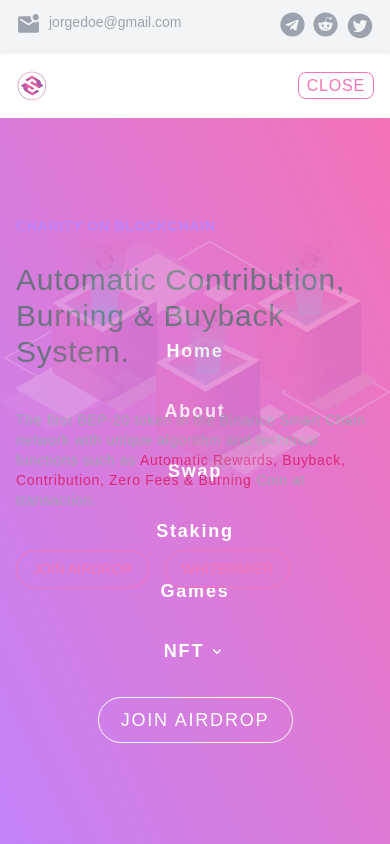
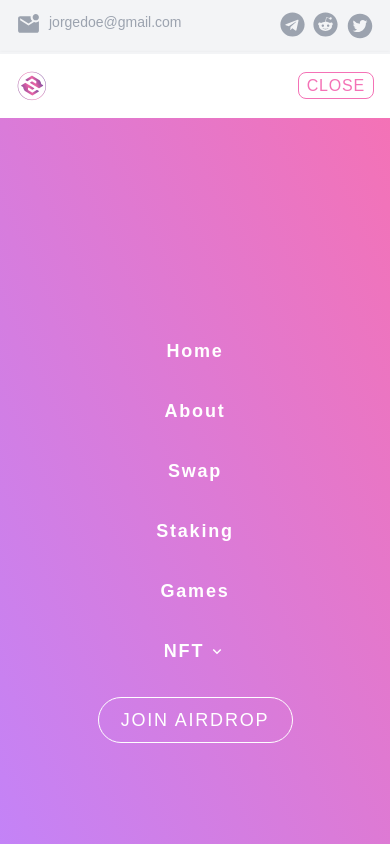
Before and after one commit to zealotdev/succorcoin, a Next.js app: page / in a window 390 px wide. Both pictures are taken after a click on the element "MENU". Shown: the top 844 px of the page. Built offline with nearby package versions, Linux system fonts and the light colour scheme.

Commit message:
Z-index fixes on MobNav

```diff
--- a/components/Hero/index.js
+++ b/components/Hero/index.js
@@ -59,7 +59,7 @@ export default function Hero() {
   }, []);
   return (
     <div>
-      <div className="flex flex-col md:flex md:flex-row justify-between my-24 mb-36 md:my-22 lg:my-32 px-4 lg:px-24 xl:px-36 ">
+      <div className="flex flex-col md:flex md:flex-row justify-between my-24 mb-36 md:my-22 lg:my-32 px-4 lg:px-24 xl:px-36">
         <div ref={leftContent} className="relative md:w-6/12 space-y-6">
           <span
             className="text-purple-400 uppercase text-sm tracking-wider font-semibold"
--- a/components/Nav/index.js
+++ b/components/Nav/index.js
@@ -158,7 +158,7 @@ export default function Nav() {
         {/* Menu Links */}
         <div ref={(el) => (menuRef = el)} className="hidden">
           <div
-            className="flex flex-col justify-center bg-gradient-to-tr from-purple-400 to-pink-400 absolute top-30 mt-4 left-0 h-full w-full overflow-hidden"
+            className="flex flex-col justify-center bg-gradient-to-tr from-purple-400 to-pink-400 absolute z-50 top-30 mt-4 left-0 h-full w-full overflow-hidden"
             ref={(el) => (menuWrapperRef = el)}
           >
             <ul className="flex flex-col space-y-8 text-white text-lg font-semibold tracking-widest text-center items-center">
```
